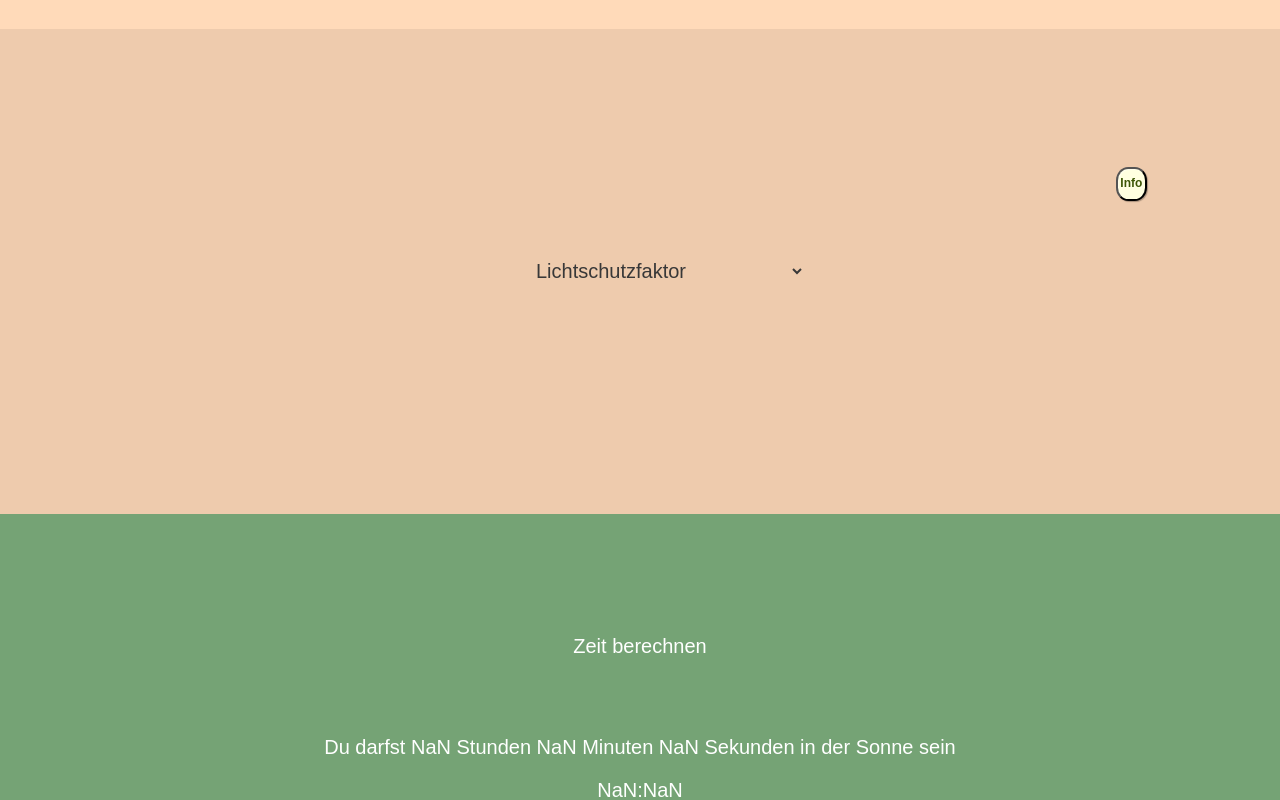
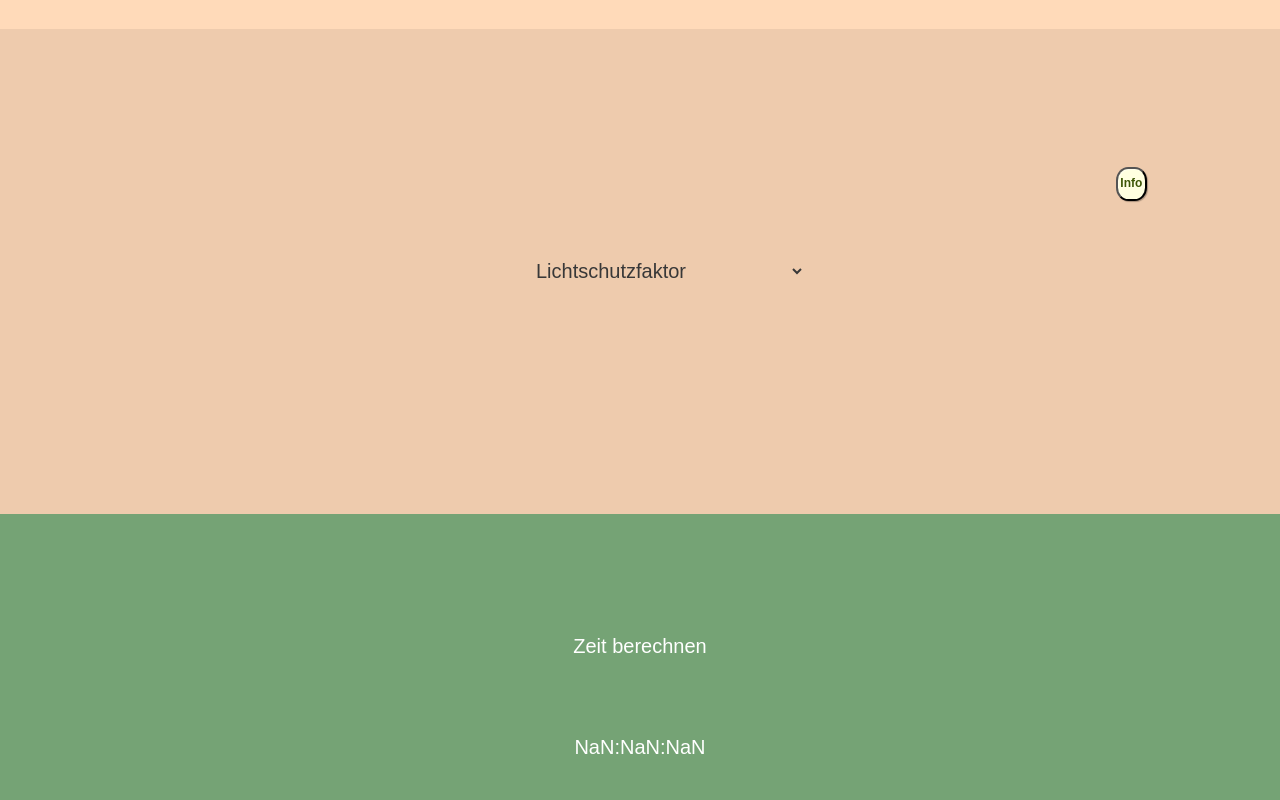
Before and after one commit to brittamw/SunScreenPi, a website: page public/index.html in a window 1280 px wide. Both pictures are taken after a click on the button "Zeit berechnen". Shown: the part 1105-1905 px from the top of the page. Drawn offline with nearby package versions, Linux system fonts and the light colour scheme; no server answers.

Commit message:
Countdown funktioniert richtig

```diff
--- a/public/index.html
+++ b/public/index.html
@@ -62,8 +62,8 @@
 
 		<div class = "button">
 			<button class = "button" id = "berechne" onClick = displayZeit()>Zeit berechnen</button>
-			<p id="zeit"></p>
-			<span id="time"></span>
+			<p id="time"></p>
+
 		</div>
 		<div></div>
 
--- a/public/js/calculate.js
+++ b/public/js/calculate.js
@@ -28,23 +28,26 @@ function displayZeit(){
 	minute %= 60;
 
 	document.getElementById("berechne").addEventListener("click", displayZeit);
-	document.getElementById("zeit").innerHTML = "Du darfst "+ hour + " Stunden " + minute + " Minuten " + secunden +" Sekunden in der Sonne sein";
 
-	var remainingTime = ((htergebnis * 8)/(uvI) * lsergebnis) * 60, display = document.querySelector('#time');
+	var remainingTime = ((htergebnis * 8)/(uvI) * lsergebnis) *60, display = document.querySelector('#time');
 	startTimer(remainingTime, display);
 
 
 }
 function startTimer(duration, display) {
-    var timer = duration, minutes, seconds;
+    var timer = duration, hours, minutes, seconds;
     setInterval(function () {
-        minutes = parseInt(timer / 60, 10);
+
+		hours = parseInt((timer/60/60)%24, 10);
+        minutes = parseInt((timer / 60)%60, 10);
         seconds = parseInt(timer % 60, 10);
 
+		//braucht man leading zero?
+		hours = hours < 10 ? "0" + hours : hours;
         minutes = minutes < 10 ? "0" + minutes : minutes;
         seconds = seconds < 10 ? "0" + seconds : seconds;
 
-        display.textContent = minutes + ":" + seconds;
+        display.textContent = hours + ":"+minutes + ":" + seconds;
 
         if (--timer < 0) {
             timer = duration;
```
